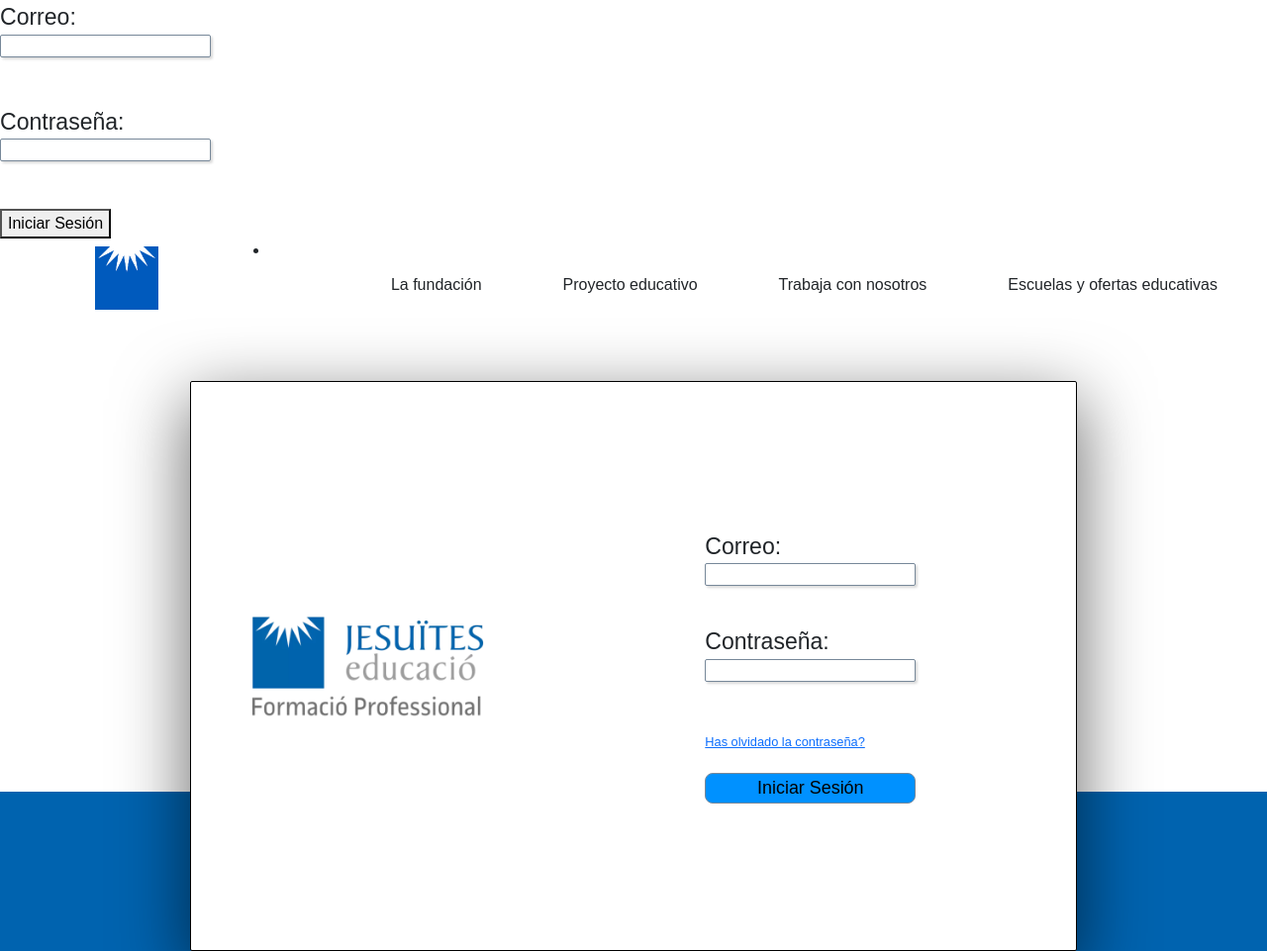
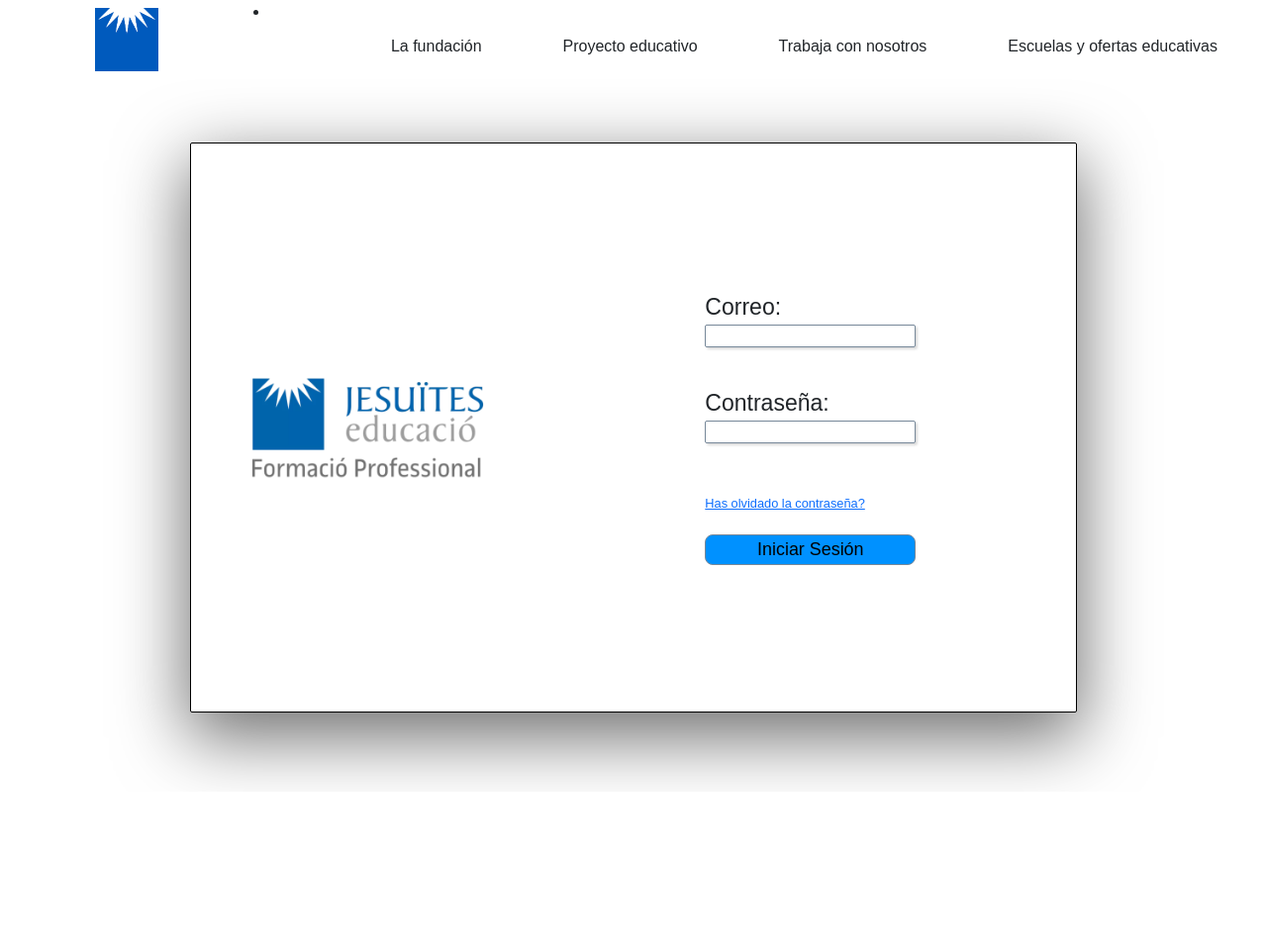
Before and after one commit to ManavKumarSharma/M12-GestionAlumnos_CastlesDylan_ColomeMarc_PenasErik_SharmaManav, a PHP site: page / in a window 1280 px wide. Shown: the whole page at 99% size. After the commit the page ends 792 px from the top, so only its background shows below. Run offline with PHP 8.4, Linux system fonts and the light colour scheme.

Commit message:
Revert "Versión 1"

```diff
--- a/index.php
+++ b/index.php
@@ -19,30 +19,6 @@ if (isset($_GET['errors'])) {
 </head>
 
 <body>
-    <form action="./validations/validations_php/validateLogIn.php" method="post" onsubmit="validateLogInForm(event)">
-        <label for="email">Correo:</label>
-        <br>
-        <input type="email" name="email" id="email">
-        <br>
-        <span class="error" id="errorEmail" hidden>Por favor, ingresa un email válido</span>
-        <?php
-        if (isset($errors['email'])) {
-            echo '<span class="error">' . htmlspecialchars($errors['email']) . '</span><br>'; // EN CASO DE ERROR, LO MUESTRA
-        }
-        ?>
-        <br>
-        <label for="password">Contraseña:</label>
-        <br>
-        <input type="password" name="password" id="password">
-        <br>
-        <span class="error" id="errorPassword" hidden>Por favor, ingresa una contraseña</span>
-        <?php
-        if (isset($errors['password'])){
-            echo '<span class="error">' . htmlspecialchars($errors['password']) . '</span><br>'; } // EN CASO DE ERROR, LO MUESTRA
-        ?>
-        <br>
-        <button type="submit" name="login">Iniciar Sesión</button>
-    </form>
     <header>
 
         <div class="divDelHeader">
```
